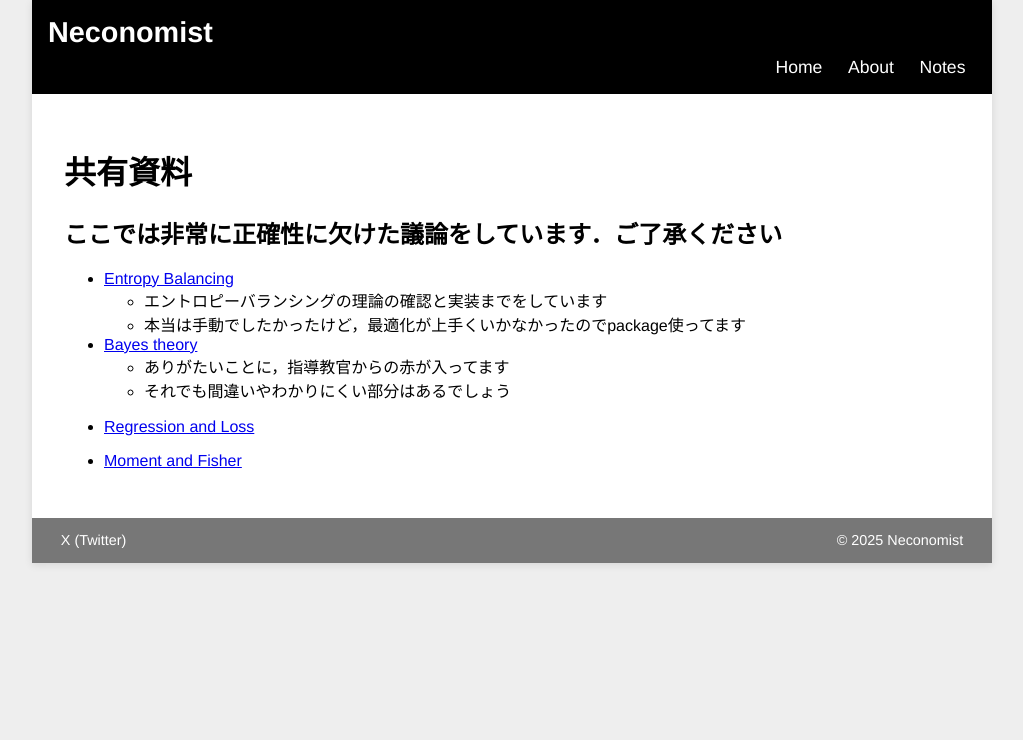
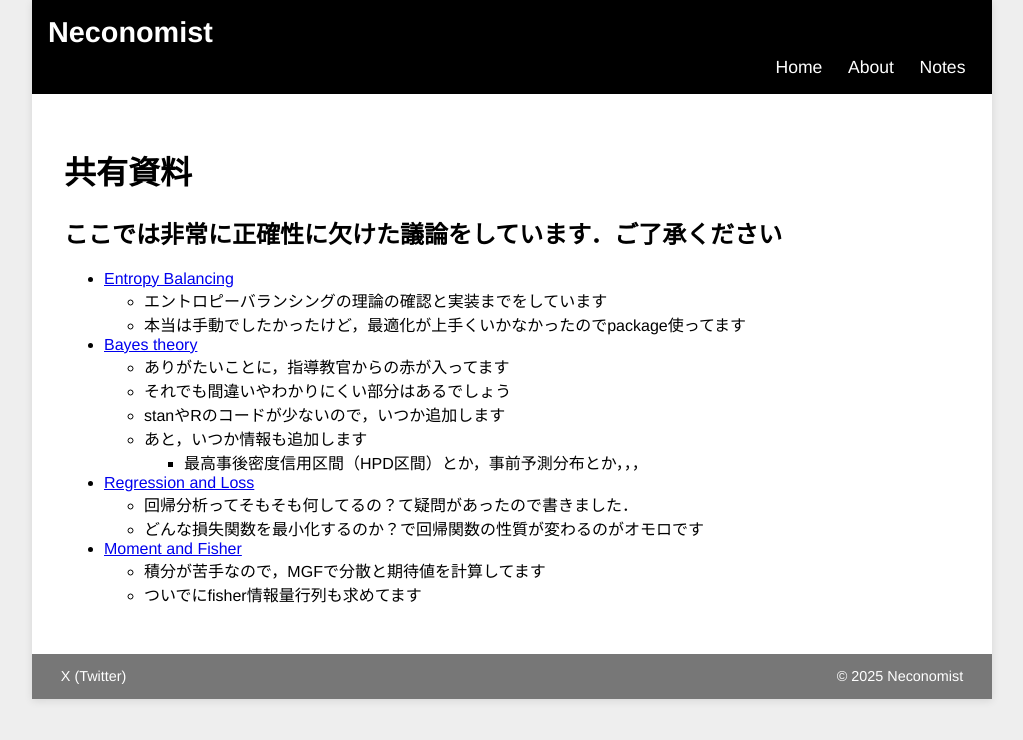
Before and after one commit to neconomist/neconomist.github.io, a Jekyll site: the page built from notes.md, in a window 1280 px wide. Shown: the top 740 px of the page, without its empty margins (128-1151 px from the left). Built offline with Jekyll 4.4.1, drawn with Linux system fonts in a browser that asks for light colours.

Commit message:
Update notes.md

```diff
--- a/notes.md
+++ b/notes.md
@@ -16,9 +16,15 @@ permalink: /notes/
 - [Bayes theory](/notes/Bayesian_theory.html)
   - ありがたいことに，指導教官からの赤が入ってます
   - それでも間違いやわかりにくい部分はあるでしょう
+  - stanやRのコードが少ないので，いつか追加します
+  - あと，いつか情報も追加します
+    - 最高事後密度信用区間（HPD区間）とか，事前予測分布とか，，，
 
 
 - [Regression and Loss](https://ivory-variraptor-cfc.notion.site/1d588be4f78980b9a34bfb458413a2d8)
-
+  - 回帰分析ってそもそも何してるの？て疑問があったので書きました．
+  - どんな損失関数を最小化するのか？で回帰関数の性質が変わるのがオモロです
 
 - [Moment and Fisher](https://ivory-variraptor-cfc.notion.site/Fisher-1ba88be4f78980b995f3f9ac82a5dfdc)
+  - 積分が苦手なので，MGFで分散と期待値を計算してます
+  - ついでにfisher情報量行列も求めてます
```
